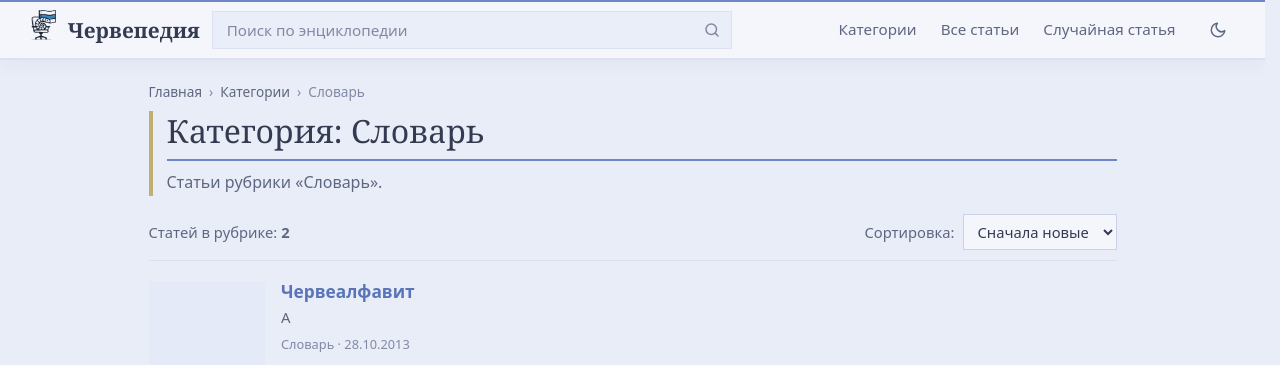
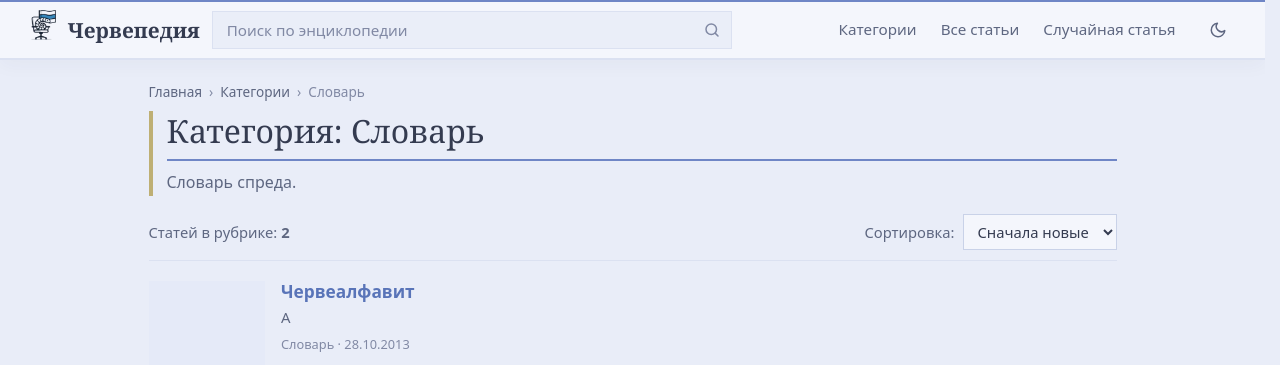
Before and after one commit to cherwepedia/cherwepedia.github.io, a Jekyll site: the page built from _cats/slovar.md, in a window 1280 px wide. Shown: the top 365 px of the page. Built offline with Jekyll 4.4.1, drawn with Linux system fonts in a browser that asks for light colours.

Commit message:
Категории: словарь

```diff
--- a/_cats/slovar.md
+++ b/_cats/slovar.md
@@ -1,6 +1,6 @@
 ---
 category_id: словарь
 title: "Категория: Словарь"
-description: "Статьи рубрики «Словарь»."
+description: "Словарь спреда."
 permalink: /словарь/
 ---
--- a/_data/categories.yml
+++ b/_data/categories.yml
@@ -36,4 +36,4 @@
   description: "Прочее."
 - id: словарь
   name: "Словарь"
-  description: "Статьи рубрики «Словарь»."
+  description: "Словарь спреда."
```
